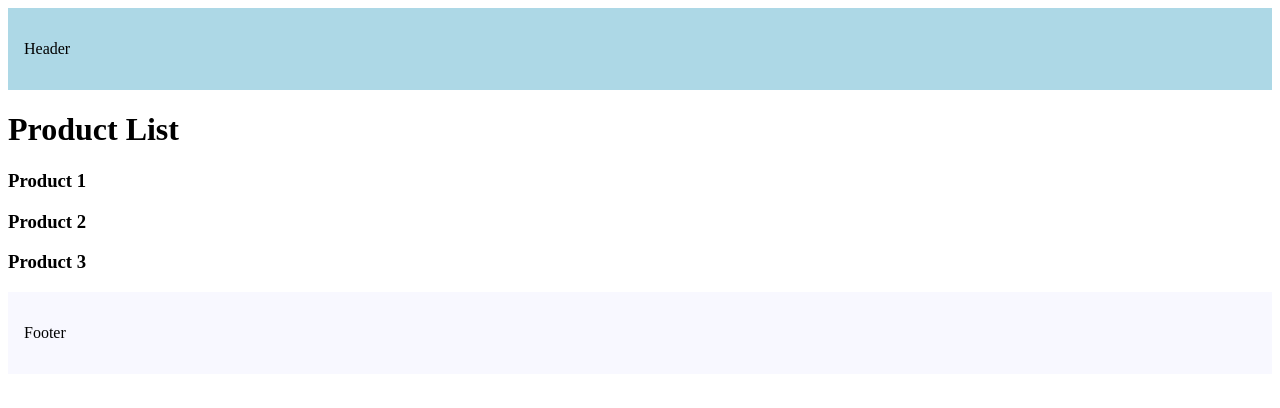
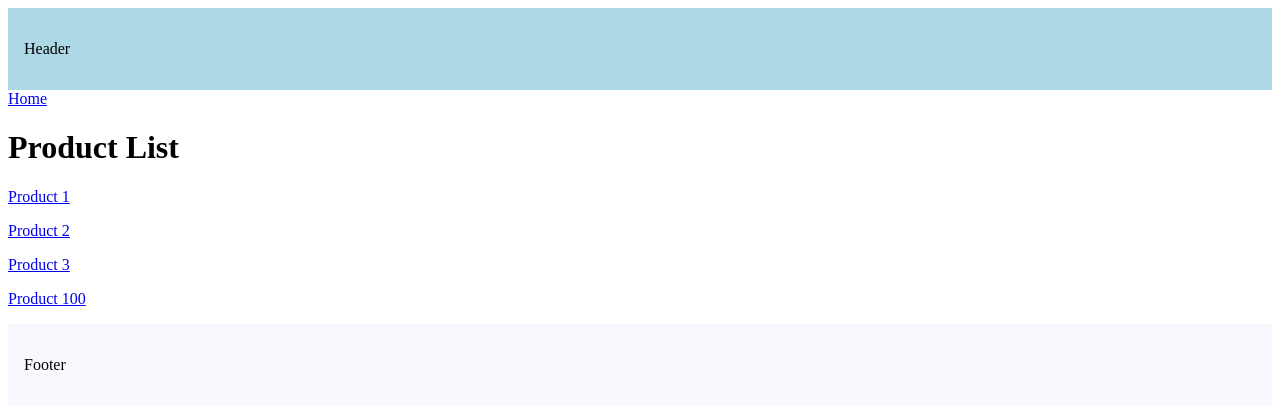
Before and after one commit to ArafatCMT/Learning-Next-js, a Next.js app in the folder routing-demo/: page /products in a window 1280 px wide. Shown: the top 408 px of the page. Built offline with nearby package versions, Linux system fonts and the light colour scheme.

Commit message:
Link Component & Active Links Implements

```diff
--- a/routing-demo/app/products/page.tsx
+++ b/routing-demo/app/products/page.tsx
@@ -1,10 +1,23 @@
+import Link from "next/link"
+
 export default function Producs(){
+    const productId = 100;
     return (
         <>
-            <h1 className="text-4xl">Product List</h1>
-            <h3>Product 1</h3>
-            <h3>Product 2</h3>
-            <h3>Product 3</h3>
+            <Link href="/">Home</Link>
+            <h1>Product List</h1>
+            <p>
+                <Link href="/products/1">Product 1</Link>
+            </p>
+            <p>
+                <Link href="/products/2">Product 2</Link>
+            </p>
+            <p>
+                <Link href="/products/3" replace>Product 3</Link>
+            </p>
+            <p>
+                <Link href={`/products/${productId}`}>Product {productId}</Link>
+            </p>
         </>
     )
-}
+};
```
Also changed, not shown: routing-demo/app/(auth)/layout.tsx (added, +29 -0 lines), routing-demo/app/(auth)/style.css (added, +13 -0 lines), routing-demo/app/blog/page.tsx (+7 -1 lines), routing-demo/app/page.tsx (+13 -1 lines), routing-demo/app/layout.tsx (line endings or trailing spaces).
